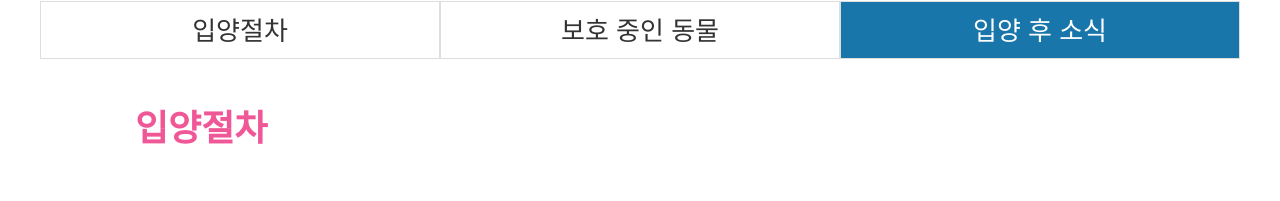
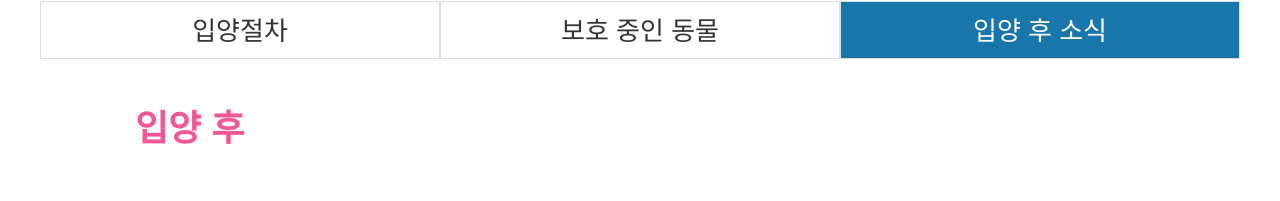
Before and after one commit to ironpark1105/seoch-love, a plain HTML site: page adopt/adopt-3.html in a window 1280 px wide. Shown: the part 539-740 px from the top of the page. Drawn offline with nearby package versions, Linux system fonts and the light colour scheme.

Commit message:
Update adopt-3.html

```diff
--- a/adopt/adopt-3.html
+++ b/adopt/adopt-3.html
@@ -70,7 +70,7 @@
                 <li><a href="./adopt-2.html">보호 중인 동물</a></li>
                 <li><a class="white" href="./adopt-3.html">입양 후 소식</a></li>
             </ul>
-            <h2>입양절차</h2>
+            <h2>입양 후 </h2>
             <div class="dog-img"></div>
         </div>
     </section>
```
